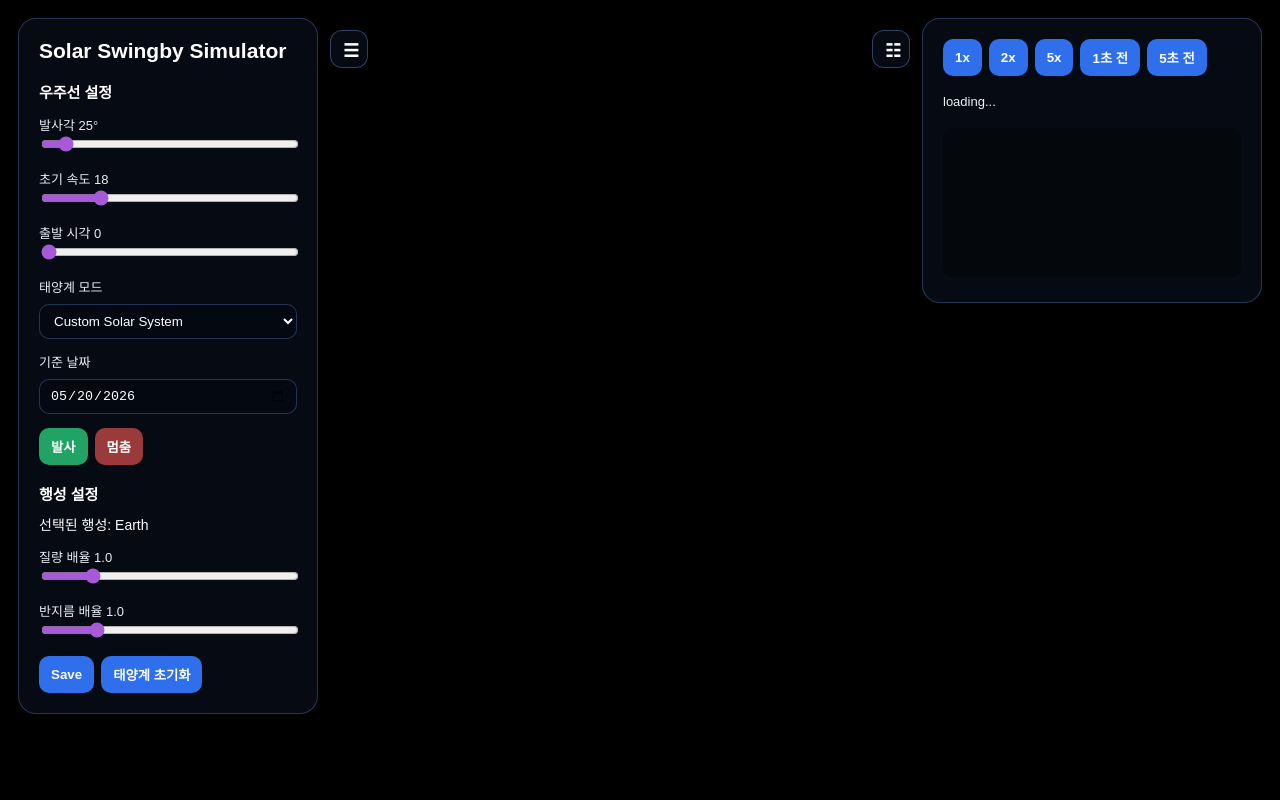
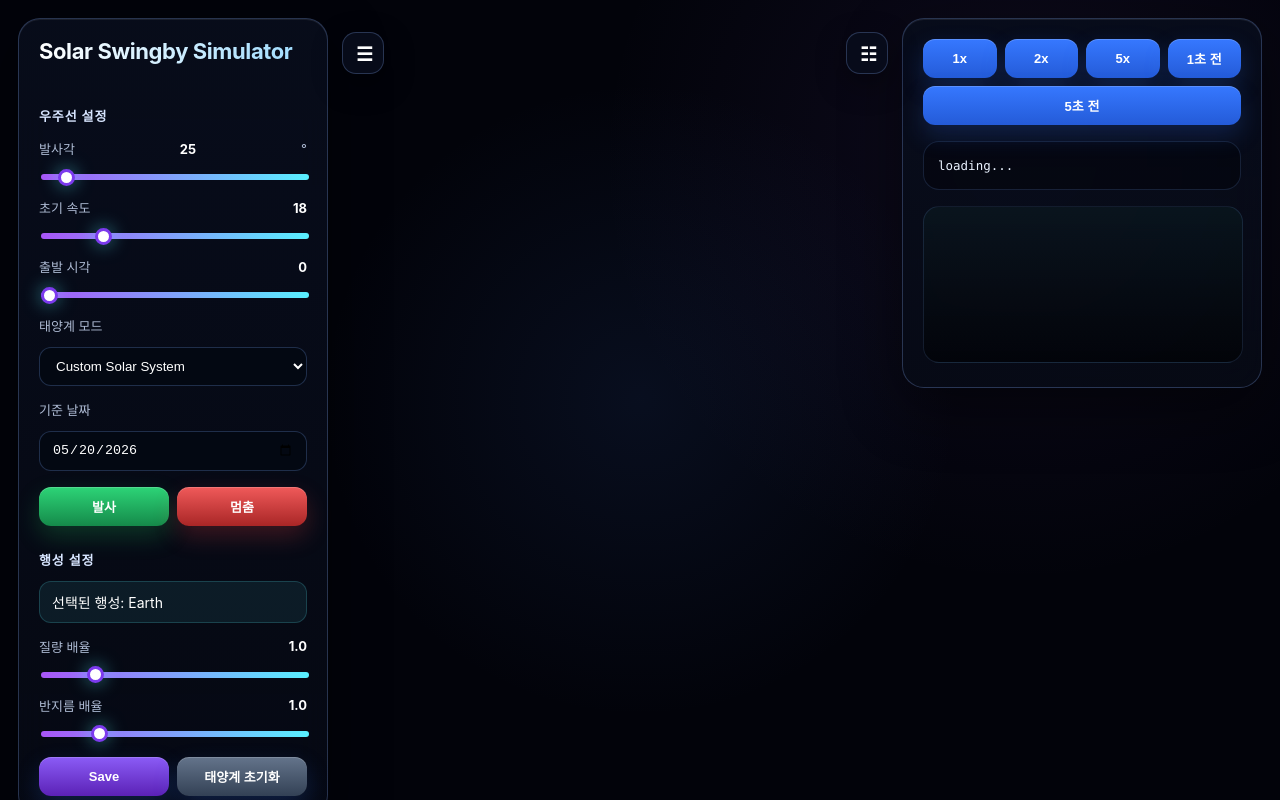
Before and after one commit to avenue17/space-swingby-simulator, a plain HTML site: page static/index.html in a window 1280 px wide. Drawn offline with nearby package versions, Linux system fonts and the light colour scheme.

Commit message:
update html and css for panels and chart modal

```diff
--- a/static/index.html
+++ b/static/index.html
@@ -72,8 +72,18 @@
         <div id="info">loading...</div>
         <canvas id="speed-chart"></canvas>
     </div>
+
+    <div id="chart-modal" class="modal hidden">
+        <div class="modal-content">
+            <div class="modal-header">
+                <span>Speed Graph</span>
+                <button id="close-chart">닫기</button>
+            </div>
+            <canvas id="big-speed-chart"></canvas>
+        </div>
+    </div>
 </div>
 
-<script type="module" src="/static/main.js?v=20"></script>
+<script type="module" src="/static/main.js?v=30"></script>
 </body>
 </html>
--- a/static/style.css
+++ b/static/style.css
@@ -1,11 +1,28 @@
+:root {
+    --bg-panel: rgba(7, 11, 22, 0.78);
+    --bg-panel-strong: rgba(8, 13, 28, 0.92);
+    --border-soft: rgba(140, 180, 255, 0.25);
+    --border-strong: rgba(110, 170, 255, 0.45);
+    --text-main: #f3f7ff;
+    --text-sub: #aebbd4;
+    --blue: #4d8dff;
+    --cyan: #58f0ff;
+    --green: #22c55e;
+    --red: #ef4444;
+    --purple: #a855f7;
+}
+
 html, body {
     margin: 0;
     width: 100%;
     height: 100%;
     overflow: hidden;
-    background: black;
-    color: white;
-    font-family: Arial, sans-serif;
+    background:
+        radial-gradient(circle at 50% 50%, rgba(50, 90, 170, 0.13), transparent 42%),
+        radial-gradient(circle at 80% 20%, rgba(120, 80, 200, 0.10), transparent 35%),
+        #02030a;
+    color: var(--text-main);
+    font-family: Inter, Arial, sans-serif;
 }
 
 #app {
@@ -19,67 +36,84 @@ html, body {
     inset: 0;
 }
 
-#left-panel {
+#left-panel,
+#right-panel {
     position: absolute;
-    left: 18px;
     top: 18px;
-    width: 300px;
     padding: 20px;
-    background: rgba(8, 12, 22, 0.86);
-    border: 1px solid rgba(120, 170, 255, 0.28);
-    border-radius: 18px;
-    backdrop-filter: blur(10px);
+    background: linear-gradient(180deg, var(--bg-panel-strong), var(--bg-panel));
+    border: 1px solid var(--border-soft);
+    border-radius: 22px;
+    backdrop-filter: blur(16px);
+    box-shadow:
+        0 20px 60px rgba(0, 0, 0, 0.45),
+        inset 0 1px 0 rgba(255, 255, 255, 0.08);
     z-index: 10;
     box-sizing: border-box;
-    transition: transform 0.35s ease, opacity 0.35s ease;
+    transition:
+        left 0.35s ease,
+        right 0.35s ease,
+        opacity 0.35s ease,
+        border-color 0.25s ease;
+}
+
+#left-panel:hover,
+#right-panel:hover {
+    border-color: var(--border-strong);
+}
+
+#left-panel {
+    left: 18px;
+    width: 310px;
 }
 
 #right-panel {
-    position: absolute;
     right: 18px;
-    top: 18px;
-    width: 340px;
-    padding: 20px;
-    background: rgba(8, 12, 22, 0.86);
-    border: 1px solid rgba(120, 170, 255, 0.28);
-    border-radius: 18px;
-    backdrop-filter: blur(10px);
-    z-index: 10;
-    box-sizing: border-box;
-    transition: transform 0.35s ease, opacity 0.35s ease;
+    width: 360px;
 }
 
 #left-panel.collapsed {
-    transform: translateX(-340px);
-    opacity: 0.15;
+    left: -330px;
+    opacity: 0.25;
 }
 
 #right-panel.collapsed {
-    transform: translateX(380px);
-    opacity: 0.15;
+    right: -380px;
+    opacity: 0.25;
 }
 
 .panel-toggle {
     position: absolute;
-    top: 18px;
+    top: 20px;
     z-index: 20;
-    width: 38px;
-    height: 38px;
-    border-radius: 12px;
-    border: 1px solid rgba(120, 170, 255, 0.35);
-    background: rgba(8, 12, 22, 0.86);
+    width: 42px;
+    height: 42px;
+    border-radius: 14px;
+    border: 1px solid var(--border-soft);
+    background: rgba(8, 13, 28, 0.88);
     color: white;
     cursor: pointer;
-    font-size: 18px;
-    transition: left 0.35s ease, right 0.35s ease, transform 0.35s ease, opacity 0.35s ease;
+    font-size: 19px;
+    box-shadow: 0 10px 30px rgba(0, 0, 0, 0.35);
+    backdrop-filter: blur(14px);
+    transition:
+        left 0.35s ease,
+        right 0.35s ease,
+        background 0.2s ease,
+        transform 0.2s ease;
+}
+
+.panel-toggle:hover {
+    background: rgba(35, 55, 105, 0.92);
+    transform: translateY(-1px);
 }
 
 .left-toggle {
-    left: 330px;
+    left: 342px;
 }
 
 .right-toggle {
-    right: 370px;
+    right: 392px;
 }
 
 .left-toggle.collapsed {
@@ -91,102 +125,280 @@ html, body {
 }
 
 h1 {
-    font-size: 21px;
+    font-size: 22px;
     margin: 0 0 18px 0;
+    letter-spacing: -0.4px;
+    line-height: 1.15;
+    background: linear-gradient(90deg, #ffffff, #9edcff);
+    -webkit-background-clip: text;
+    -webkit-text-fill-color: transparent;
 }
 
 h2 {
-    font-size: 15px;
-    margin: 18px 0 10px 0;
+    font-size: 13px;
+    margin: 22px 0 12px 0;
+    color: #d7e5ff;
+    text-transform: uppercase;
+    letter-spacing: 0.9px;
+}
+
+section {
+    padding-top: 2px;
 }
 
 label {
-    display: block;
-    margin-top: 13px;
+    display: flex;
+    justify-content: space-between;
+    align-items: center;
+    margin-top: 14px;
+    margin-bottom: 6px;
     font-size: 13px;
-    color: #e8edf8;
+    color: var(--text-sub);
+}
+
+label span {
+    color: #ffffff;
+    font-weight: 700;
 }
 
 input[type="range"] {
     width: 100%;
-    accent-color: #a65ad8;
+    height: 6px;
+    appearance: none;
+    border-radius: 999px;
+    background: linear-gradient(90deg, var(--purple), var(--cyan));
+    outline: none;
+}
+
+input[type="range"]::-webkit-slider-thumb {
+    appearance: none;
+    width: 17px;
+    height: 17px;
+    border-radius: 50%;
+    background: #ffffff;
+    border: 3px solid #7c3aed;
+    cursor: pointer;
+    box-shadow: 0 0 18px rgba(88, 240, 255, 0.55);
+}
+
+input[type="range"]::-moz-range-thumb {
+    width: 17px;
+    height: 17px;
+    border-radius: 50%;
+    background: #ffffff;
+    border: 3px solid #7c3aed;
+    cursor: pointer;
 }
 
 select,
 input[type="date"] {
     width: 100%;
-    margin-top: 8px;
-    padding: 8px 10px;
-    border: 1px solid rgba(120, 170, 255, 0.28);
-    border-radius: 10px;
+    margin-top: 6px;
+    padding: 10px 12px;
+    border: 1px solid rgba(120, 170, 255, 0.24);
+    border-radius: 12px;
     background: rgba(4, 8, 18, 0.9);
     color: white;
     box-sizing: border-box;
+    outline: none;
+}
+
+select:focus,
+input[type="date"]:focus {
+    border-color: var(--cyan);
+    box-shadow: 0 0 0 3px rgba(88, 240, 255, 0.12);
 }
 
 button {
     margin-top: 12px;
-    padding: 9px 12px;
+    padding: 10px 13px;
     border: 0;
-    border-radius: 10px;
-    background: #2f6feb;
+    border-radius: 12px;
+    background: linear-gradient(180deg, #3678ff, #245bd8);
     color: white;
     cursor: pointer;
-    font-weight: 600;
+    font-weight: 700;
+    font-size: 13px;
+    box-shadow:
+        0 10px 25px rgba(47, 111, 235, 0.22),
+        inset 0 1px 0 rgba(255, 255, 255, 0.18);
+    transition:
+        transform 0.16s ease,
+        filter 0.16s ease,
+        box-shadow 0.16s ease;
 }
 
 button:hover {
-    background: #4c82ff;
+    transform: translateY(-1px);
+    filter: brightness(1.12);
+    box-shadow:
+        0 14px 30px rgba(47, 111, 235, 0.32),
+        inset 0 1px 0 rgba(255, 255, 255, 0.20);
+}
+
+button:active {
+    transform: translateY(0);
 }
 
 #launch {
-    background: #21a366;
-}
-
-#launch:hover {
-    background: #2dc879;
+    background: linear-gradient(180deg, #2dd477, #158a4a);
+    box-shadow:
+        0 10px 25px rgba(34, 197, 94, 0.24),
+        inset 0 1px 0 rgba(255, 255, 255, 0.18);
 }
 
 #pause {
-    background: #9b3a3a;
+    background: linear-gradient(180deg, #f05a5a, #a92626);
+    box-shadow:
+        0 10px 25px rgba(239, 68, 68, 0.24),
+        inset 0 1px 0 rgba(255, 255, 255, 0.18);
 }
 
-#pause:hover {
-    background: #c94b4b;
+#save-planet {
+    background: linear-gradient(180deg, #8b5cf6, #5b21b6);
+}
+
+#reset-planets {
+    background: linear-gradient(180deg, #64748b, #334155);
 }
 
 .button-row {
     display: flex;
     flex-wrap: wrap;
-    gap: 7px;
+    gap: 8px;
 }
 
 .button-row button {
     margin-top: 0;
+    flex: 1;
+    min-width: 70px;
 }
 
 .button-row.wide {
-    margin-top: 14px;
+    margin-top: 16px;
 }
 
 #selected-planet {
-    margin: 10px 0 8px 0;
+    margin: 10px 0 10px 0;
+    padding: 10px 12px;
+    border-radius: 12px;
+    background: rgba(88, 240, 255, 0.08);
+    border: 1px solid rgba(88, 240, 255, 0.18);
     font-size: 14px;
     color: #ffffff;
 }
 
 #info {
     margin-top: 16px;
-    font-size: 13px;
+    padding: 14px;
+    border-radius: 16px;
+    background: rgba(0, 0, 0, 0.30);
+    border: 1px solid rgba(120, 170, 255, 0.16);
+    font-family: Consolas, "Courier New", monospace;
+    font-size: 12.5px;
     line-height: 1.55;
     white-space: pre-line;
-    color: #ecf2ff;
+    color: #eaf2ff;
+    max-height: 470px;
+    overflow-y: auto;
+}
+
+#info::-webkit-scrollbar {
+    width: 8px;
+}
+
+#info::-webkit-scrollbar-thumb {
+    background: rgba(120, 170, 255, 0.35);
+    border-radius: 999px;
 }
 
 #speed-chart {
     margin-top: 16px;
     width: 100%;
-    height: 150px;
+    height: 155px;
+    background:
+        linear-gradient(180deg, rgba(88, 240, 255, 0.06), rgba(0, 0, 0, 0.25)),
+        rgba(0, 0, 0, 0.35);
+    border: 1px solid rgba(120, 170, 255, 0.14);
+    border-radius: 16px;
+    cursor: zoom-in;
+}
+
+.modal {
+    position: absolute;
+    inset: 0;
+    z-index: 50;
+    background: rgba(0, 0, 0, 0.72);
+    display: flex;
+    align-items: center;
+    justify-content: center;
+    backdrop-filter: blur(8px);
+}
+
+.modal.hidden {
+    display: none;
+}
+
+.modal-content {
+    width: min(900px, 88vw);
+    height: min(560px, 78vh);
+    padding: 20px;
+    border-radius: 22px;
+    background: rgba(8, 13, 28, 0.96);
+    border: 1px solid rgba(120, 170, 255, 0.35);
+    box-shadow: 0 30px 100px rgba(0, 0, 0, 0.55);
+}
+
+.modal-header {
+    display: flex;
+    justify-content: space-between;
+    align-items: center;
+    margin-bottom: 14px;
+    font-weight: 700;
+}
+
+.modal-header button {
+    margin-top: 0;
+    padding: 8px 14px;
+    background: linear-gradient(180deg, #64748b, #334155);
+}
+
+#big-speed-chart {
+    width: 100%;
+    height: calc(100% - 54px);
     background: rgba(0, 0, 0, 0.35);
-    border-radius: 12px;
+    border-radius: 16px;
+    border: 1px solid rgba(120, 170, 255, 0.18);
 }
+
+@media (max-width: 900px) {
+    #left-panel,
+    #right-panel {
+        width: 280px;
+        padding: 16px;
+    }
+
+    #left-panel.collapsed {
+        left: -300px;
+    }
+
+    #right-panel.collapsed {
+        right: -320px;
+    }
+
+    .left-toggle {
+        left: 302px;
+    }
+
+    .right-toggle {
+        right: 302px;
+    }
+
+    .left-toggle.collapsed {
+        left: 18px;
+    }
+
+    .right-toggle.collapsed {
+        right: 18px;
+    }
+}
```
